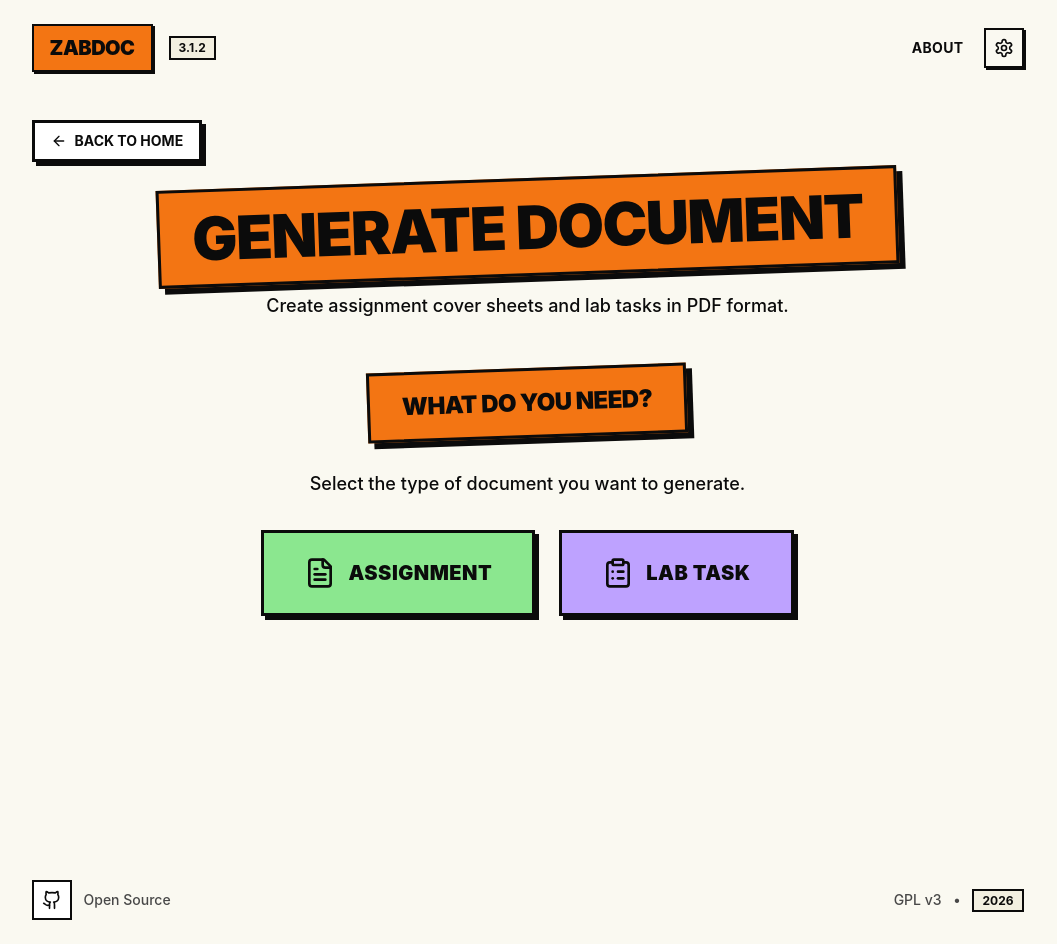
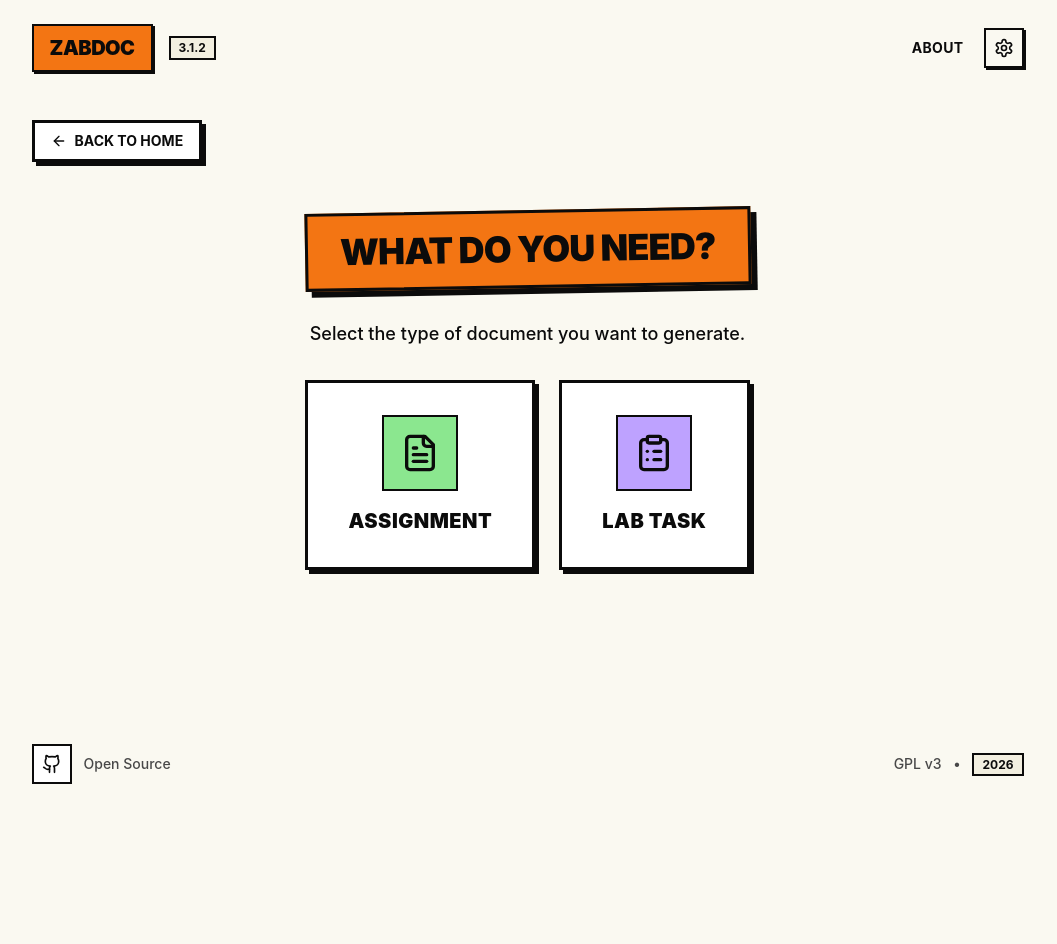
Before and after one commit to hammadmajid/zabdoc, a SvelteKit app in the folder apps/web/: page /document in a window 1280 px wide. Shown: the whole page, without its empty margins (105-1162 px from the left). After the commit the page ends 808 px from the top, so only its background shows below. Built offline with nearby package versions, Linux system fonts and the light colour scheme.

Commit message:
simplify document type step styling

```diff
--- a/apps/web/src/lib/components/wizard/steps/document-type-step.svelte
+++ b/apps/web/src/lib/components/wizard/steps/document-type-step.svelte
@@ -2,25 +2,12 @@
 	import { wizardStore } from "$lib/stores/wizard-store.svelte";
 	import FileText from "@lucide/svelte/icons/file-text";
 	import ClipboardList from "@lucide/svelte/icons/clipboard-list";
-
-	// Check if it's between 12 AM and 3 AM
-	const isLateNight = $derived.by(() => {
-		const now = new Date();
-		const hours = now.getHours();
-
-		// Check if time is between 00:00 and 02:59 (12 AM to 3 AM)
-		return hours >= 0 && hours < 3;
-	});
 </script>
 
 <div class="flex flex-col items-center justify-center px-4 py-8 text-center">
-	<div class="neo-border neo-shadow-lg mb-8 -rotate-2 bg-primary px-8 py-4">
-		<h1 class="text-lg font-black tracking-tight uppercase md:text-2xl">
-			{#if isLateNight}
-				Your sleep schedule is cooked.
-			{:else}
-				What do you need?
-			{/if}
+	<div class="neo-border neo-shadow-lg mb-8 -rotate-1 bg-primary px-8 py-4">
+		<h1 class="text-3xl font-black tracking-tight uppercase md:text-4xl">
+			What do you need?
 		</h1>
 	</div>
 
@@ -35,10 +22,12 @@
 				wizardStore.setDocumentType("Assignment");
 				wizardStore.nextStep();
 			}}
-			class="neo-border neo-shadow flex cursor-pointer items-center gap-3 bg-secondary px-10 py-6 text-xl font-black tracking-wide text-secondary-foreground uppercase transition-all hover:translate-x-1 hover:translate-y-1 hover:shadow-none"
+			class="neo-border neo-shadow flex cursor-pointer flex-col items-center gap-4 bg-card px-10 py-8 text-xl font-black tracking-wide uppercase transition-all hover:translate-x-1 hover:translate-y-1 hover:bg-secondary hover:shadow-none"
 		>
-			<FileText class="size-8" />
-			Assignment
+			<div class="neo-border-sm bg-secondary p-4">
+				<FileText class="size-10" />
+			</div>
+			<span>Assignment</span>
 		</button>
 		<button
 			type="button"
@@ -46,10 +35,12 @@
 				wizardStore.setDocumentType("Lab Task");
 				wizardStore.nextStep();
 			}}
-			class="neo-border neo-shadow flex cursor-pointer items-center gap-3 bg-accent px-10 py-6 text-xl font-black tracking-wide text-accent-foreground uppercase transition-all hover:translate-x-1 hover:translate-y-1 hover:shadow-none"
+			class="neo-border neo-shadow flex cursor-pointer flex-col items-center gap-4 bg-card px-10 py-8 text-xl font-black tracking-wide uppercase transition-all hover:translate-x-1 hover:translate-y-1 hover:bg-accent hover:shadow-none"
 		>
-			<ClipboardList class="size-8" />
-			Lab Task
+			<div class="neo-border-sm bg-accent p-4">
+				<ClipboardList class="size-10" />
+			</div>
+			<span>Lab Task</span>
 		</button>
 	</div>
 </div>
--- a/apps/web/src/routes/document/+page.svelte
+++ b/apps/web/src/routes/document/+page.svelte
@@ -25,20 +25,6 @@
 		</a>
 	</div>
 
-	{#if wizardStore.currentStep === "select-document"}
-		<!-- Hero Section - shown only on first step -->
-		<div class="mb-4 text-center" in:fade={{ duration: 300 }}>
-			<div class="neo-border neo-shadow-lg mb-4 inline-block -rotate-2 bg-primary px-8 py-4">
-				<h1 class="text-4xl font-black tracking-tight uppercase md:text-6xl">
-					Generate Document
-				</h1>
-			</div>
-			<p class="mx-auto max-w-xl text-lg font-medium">
-				Create assignment cover sheets and lab tasks in PDF format.
-			</p>
-		</div>
-	{/if}
-
 	<!-- Wizard Component -->
 	<div class="flex-1">
 		<Wizard baseURL={data.baseURL} />
```
